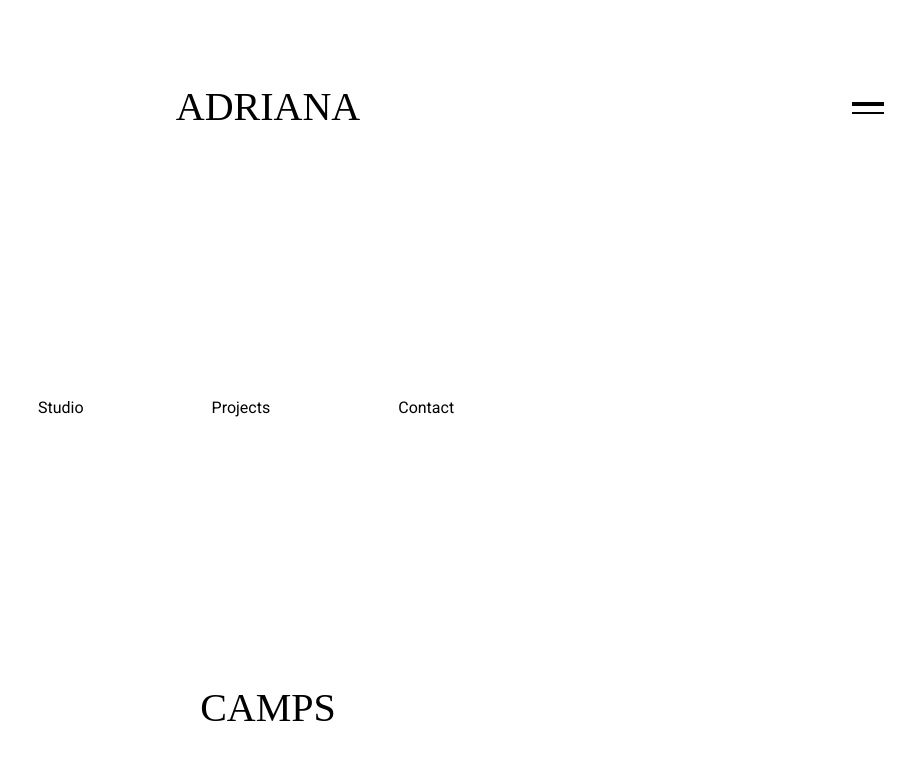
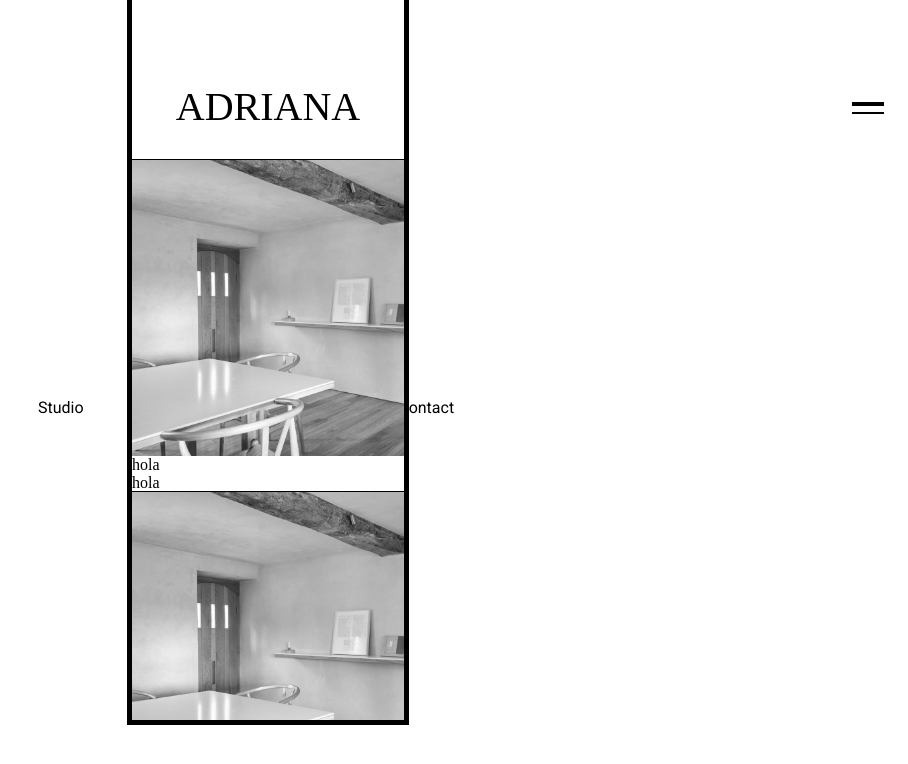
Before and after one commit to sebastianeliasb/AdrianaCamps, a React (Create React App) app in the folder adrianacamps/: page /projects in a window 1280 px wide. Shown: the top 764 px of the page, without its empty margins (372-1280 px from the left). Built offline with nearby package versions, Linux system fonts and the light colour scheme; a web font is replaced by a local one.

Commit message:
projects in the making

```diff
--- a/adrianacamps/src/Components/ContentContainer/style/contentContainer.scss
+++ b/adrianacamps/src/Components/ContentContainer/style/contentContainer.scss
@@ -5,6 +5,7 @@
 overflow: auto;
 height:45rem;
 width: 17rem;
-
-// outline: 5px solid black;
+outline: 5px solid black;
+box-sizing: border-box;
+padding-top: 10rem ;
 }
--- /dev/null
+++ b/adrianacamps/src/Components/ProjectContent/ProjectContent.js
@@ -0,0 +1,17 @@
+import React from "react";
+import "./style/projectContent.scss";
+import projectImage from "../../assets/project_image.jpg";
+function ProjectContent() {
+  return (
+    <div className="project-content-box">
+      <div
+        className="project-image"
+        style={{ backgroundImage: `url(${projectImage}) ` }}
+      ></div>
+      <div className="project-title1">hola</div>
+      <div className="project-title2">hola</div>
+    </div>
+  );
+}
+
+export default ProjectContent;
--- /dev/null
+++ b/adrianacamps/src/Components/ProjectContent/index.js
@@ -0,0 +1 @@
+export { default } from "./ProjectContent";
--- /dev/null
+++ b/adrianacamps/src/Components/ProjectContent/style/projectContent.scss
@@ -0,0 +1,25 @@
+.project-content-box{
+    display: flex;
+    flex-direction: column;
+    outline: 1px solid black;
+    height: 350px;
+    // margin-bottom: 2rem;
+
+    }
+    .project-image{
+        // position: relative;
+        // z-index: -1;
+        height: 295.9px;
+        width: 100%;
+        background-size: cover;
+        background-repeat: no-repeat;
+        filter: grayscale(100%);
+        -webkit-filter: grayscale(100%);
+
+    }
+
+    .project-image:hover{
+        cursor: pointer;
+        filter: grayscale(0);
+        -webkit-filter: grayscale(0);
+    }
--- a/adrianacamps/src/Components/nav/Nav.js
+++ b/adrianacamps/src/Components/nav/Nav.js
@@ -6,7 +6,7 @@ function Nav(props) {
   return (
     <>
       <NameBox
-        zIndex={1}
+        zIndex={2}
         text={
           <>
             {" "}
--- a/adrianacamps/src/Components/nav/style/nav.scss
+++ b/adrianacamps/src/Components/nav/style/nav.scss
@@ -1,6 +1,8 @@
 @use "../../../styles/mixins/general";
 // .adriana-name{ @include general.adrianaText($theme: black);}
 .nav-home{
+    position: absolute;
+    z-index: 1;
  display: flex;
 justify-content: center;
 align-items: center;
--- a/adrianacamps/src/pages/About/style/about.scss
+++ b/adrianacamps/src/pages/About/style/about.scss
@@ -15,7 +15,7 @@ div{
 }
 }
 .about-right{
-    overflow:scroll;
+    // overflow:scroll;
 display: flex;
 flex-direction: column;
 // justify-content: center;
@@ -45,7 +45,7 @@ width: 100%;
     .about-image-container{
        background-size: cover;
        background-repeat: no-repeat;
-        margin-top: 10rem;
+        // margin-top: 10rem;
         width: 100%;
         min-height: 417px;
         z-index: -1;
--- a/adrianacamps/src/pages/Projects/Projects.js
+++ b/adrianacamps/src/pages/Projects/Projects.js
@@ -1,5 +1,6 @@
 import React from "react";
 import ContentContainer from "../../Components/ContentContainer";
+import ProjectContent from "../../Components/ProjectContent/ProjectContent";
 import NameLayout from "../../layouts/nameLayout";
 import "./style/projects.scss";
 
@@ -8,9 +9,12 @@ import "./style/projects.scss";
 function Projects() {
   return (
     <>
-      <NameLayout />
+      <NameLayout zindex={2} />
       <main id="projects-main">
-        <ContentContainer></ContentContainer>
+        <ContentContainer>
+          <ProjectContent />
+          <ProjectContent />
+        </ContentContainer>
       </main>
     </>
   );
```
Also changed, not shown: adrianacamps/src/assets/project_image.jpg (added).
